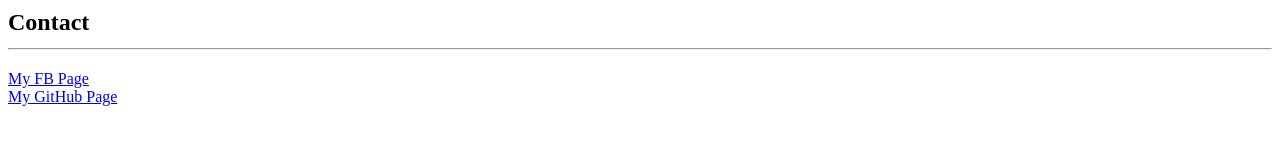
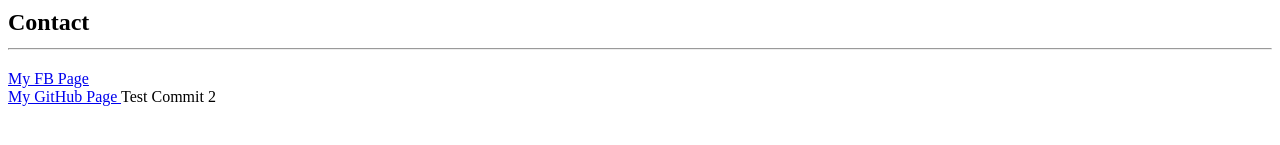
Before and after one commit to Travisgra13/cs260, a plain HTML site: page index.html in a window 1280 px wide. Shown: the part 579-724 px from the top of the page. Drawn offline with Linux system fonts and the light colour scheme.

Commit message:
Second Commit

```diff
--- a/index.html
+++ b/index.html
@@ -26,6 +26,7 @@
 <h2> Contact <hr> </h2>
 <p> <a href="https://www.facebook.com/Travisgra13">My FB Page </a>
 <br> <a href="https://github.com/Travisgra13?tab=repositories">My GitHub Page </a>
+Test Commit 2
 </p>
 
 
```
